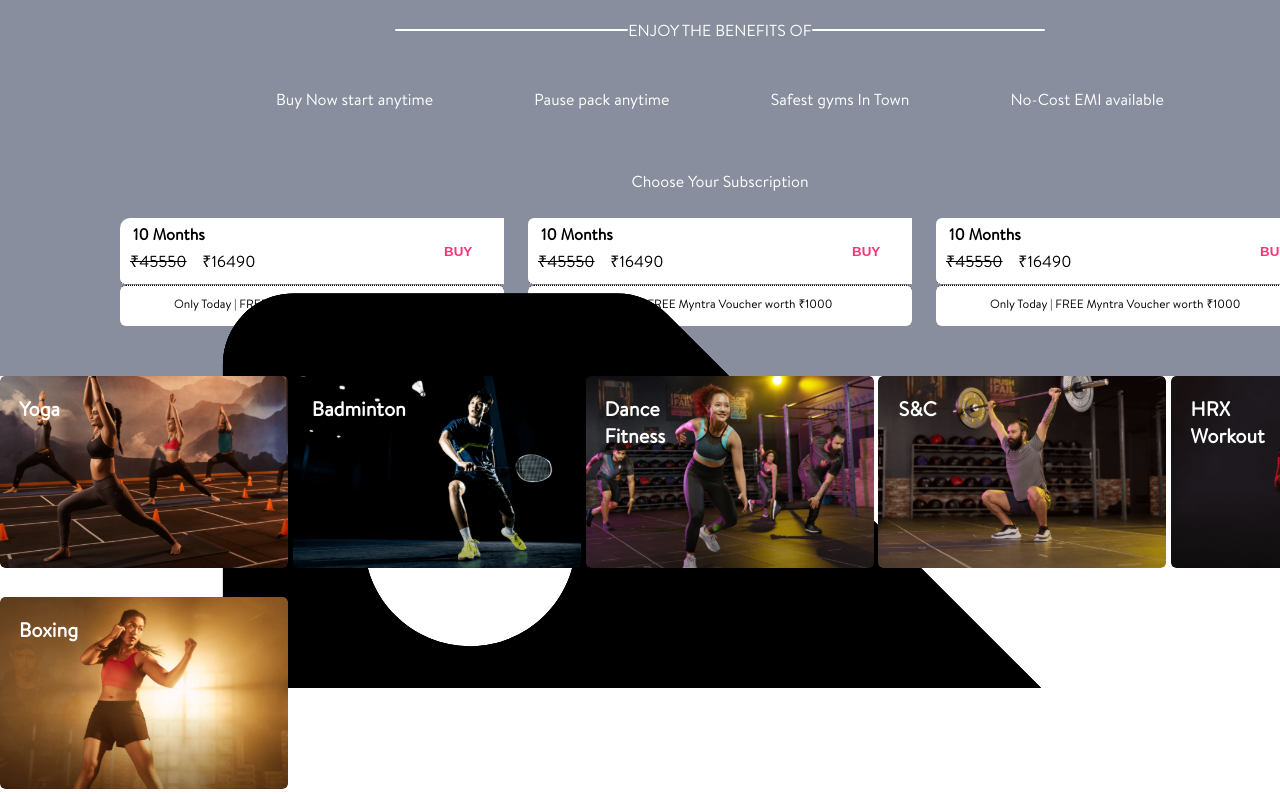
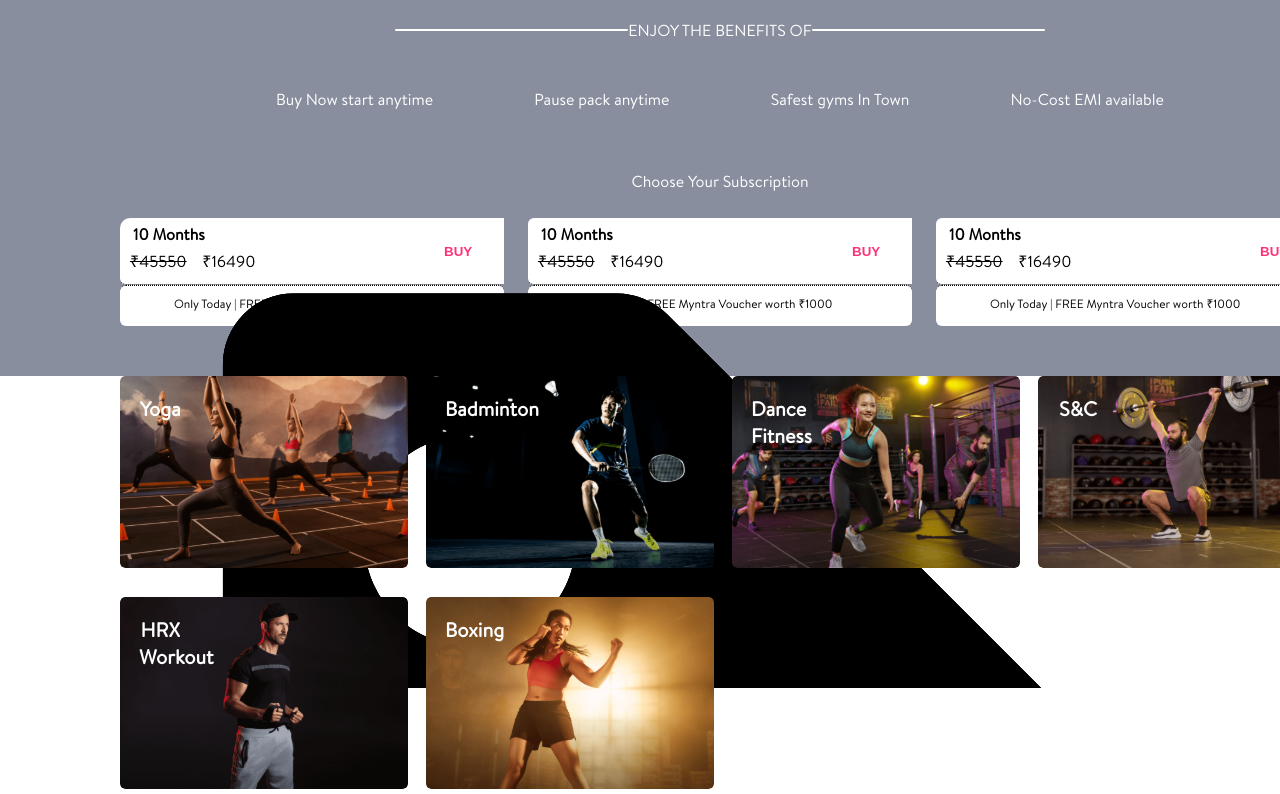
Before and after one commit to Vishal-080/Cult-Fit-Client-1, a React (Create React App) app in the folder cultfit/: page /cult in a window 1280 px wide. Shown: the part 4954-5748 px from the top of the page. Built offline with nearby package versions, Linux system fonts and the light colour scheme; no server answers.

Commit message:
workout grid css updated

```diff
--- a/cultfit/src/components/cult-LowerHalf/WorkoutGrid/WorkoutGrid.jsx
+++ b/cultfit/src/components/cult-LowerHalf/WorkoutGrid/WorkoutGrid.jsx
@@ -5,6 +5,8 @@ import { useHistory } from "react-router-dom";
 /******* Styled components ********/
 
 const Grid = styled.div`
+  width: 1200px;
+  margin: auto;
   display: grid;
   align-items: center;
   grid-template-columns: repeat(auto-fit, minmax(230px, 1fr));
```
